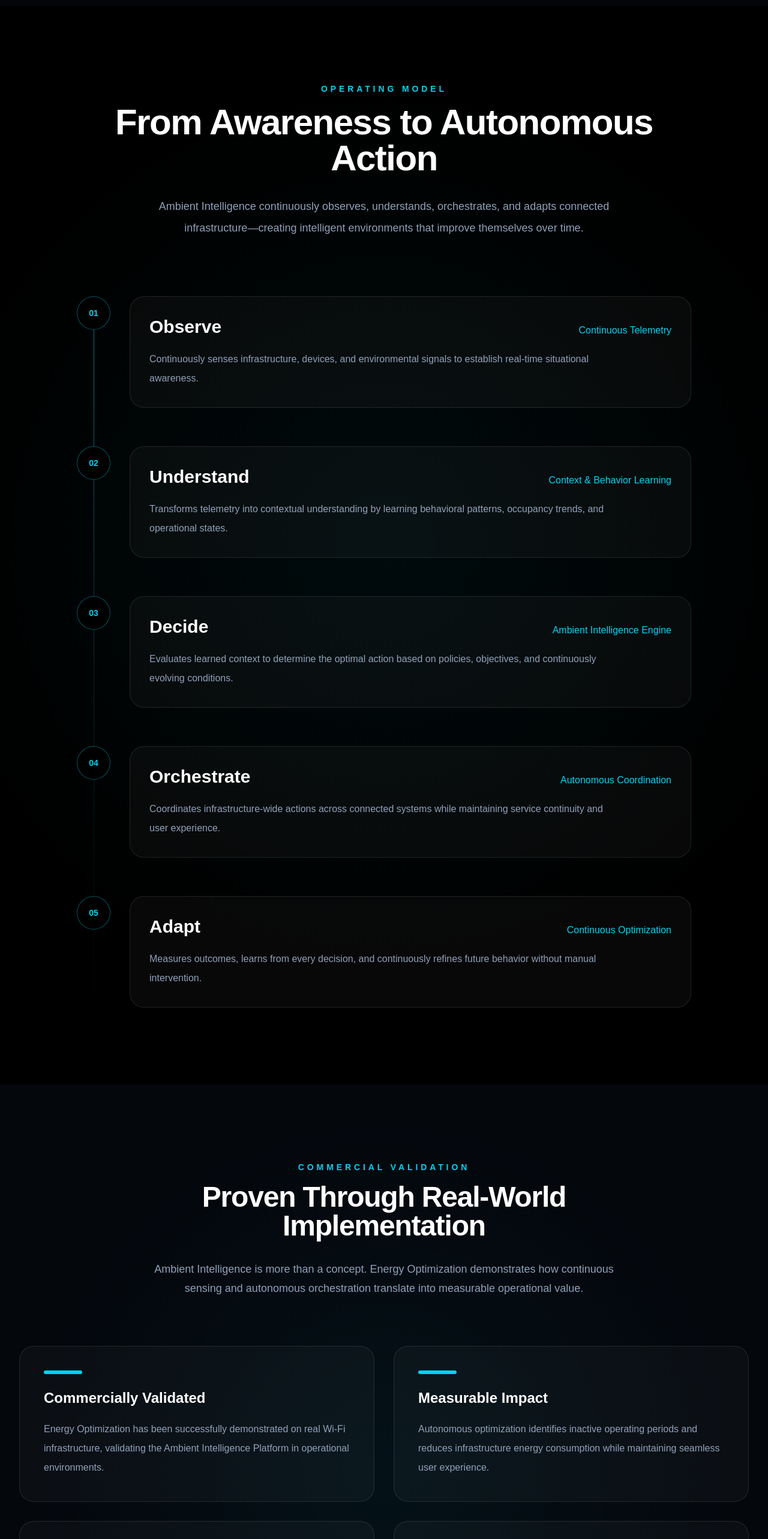
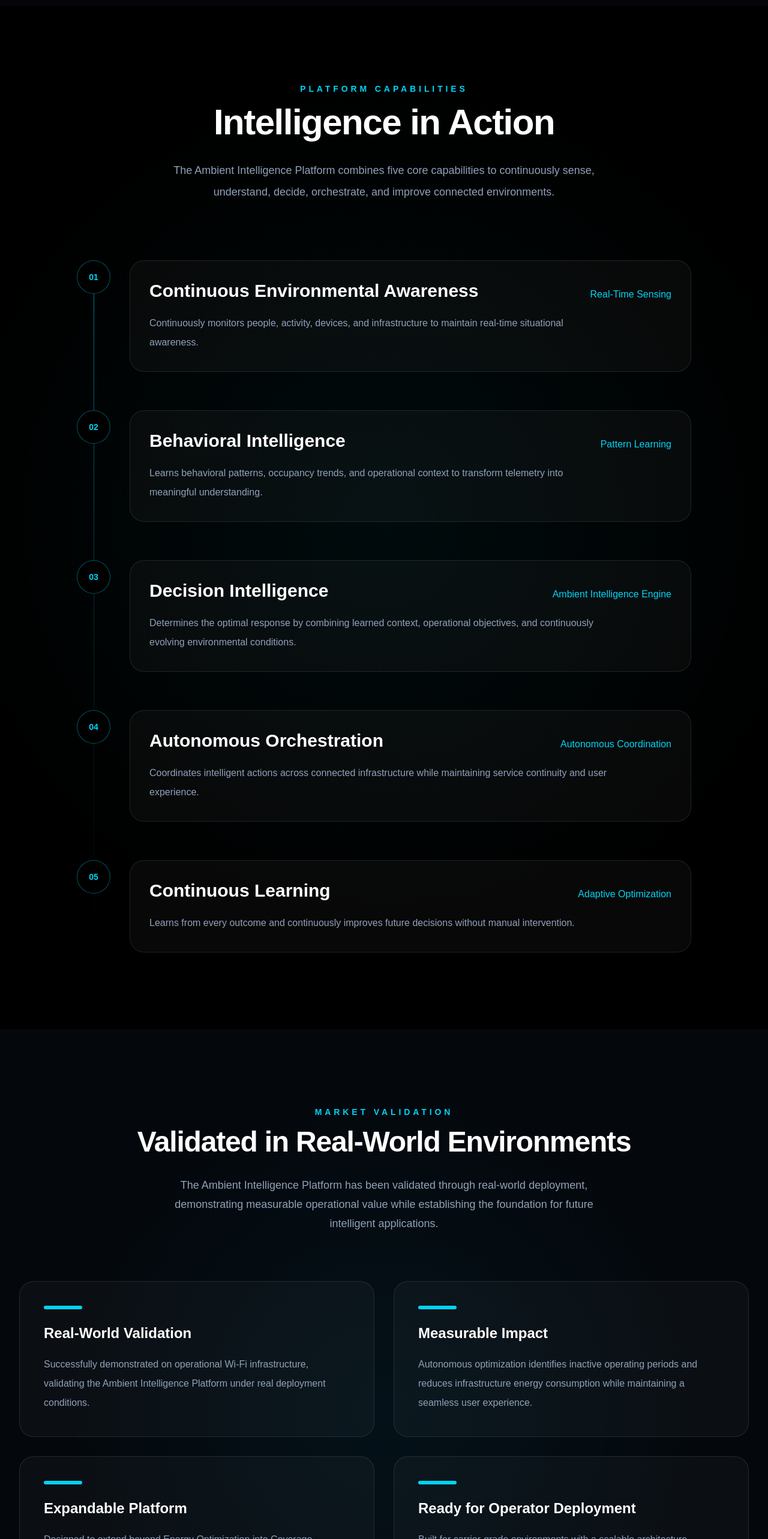
Before and after one commit to sean1quest/3rd-ai-website, a Next.js app: page / in a window 1280 px wide. Shown: the part 3860-6426 px from the top of the page at 60% size. Built offline with nearby package versions, Linux system fonts and the light colour scheme.

Commit message:
Sprint 4 - Refine Market Validation and CTA

```diff
--- a/components/sections/CTA.tsx
+++ b/components/sections/CTA.tsx
@@ -8,11 +8,10 @@ export default function CTA() {
       <div className="absolute inset-0 bg-[radial-gradient(circle_at_center,rgba(0,217,255,0.08),transparent_60%)]" />
 
       <div className="relative mx-auto max-w-5xl px-8 text-center">
-
         {/* Section Label */}
 
         <p className="mb-6 text-sm font-semibold uppercase tracking-[0.35em] text-cyan-400">
-          The Future Starts Here
+          Let's Build the Future Together
         </p>
 
         {/* Headline */}
@@ -28,15 +27,14 @@ export default function CTA() {
         {/* Supporting Text */}
 
         <p className="mx-auto mt-10 max-w-3xl text-xl leading-9 text-slate-400">
-          Discover how Ambient Intelligence transforms Wi-Fi infrastructure
-          into an adaptive platform that continuously senses, understands,
-          orchestrates, and acts autonomously.
+          Discover how the Ambient Intelligence Platform enables connected
+          environments to continuously sense, understand, orchestrate, and
+          adapt autonomously.
         </p>
 
         {/* CTA Buttons */}
 
         <div className="mt-16 flex flex-wrap justify-center gap-6">
-
           <a
             href="mailto:info@3rd-ai.com"
             className="rounded-full bg-cyan-400 px-10 py-4 text-lg font-semibold text-black transition-all duration-300 hover:scale-105"
@@ -50,11 +48,9 @@ export default function CTA() {
             rel="noopener noreferrer"
             className="rounded-full border border-white/15 px-10 py-4 text-lg text-white transition-all duration-300 hover:border-cyan-400 hover:text-cyan-400"
           >
-            Follow Our Journey
+            Connect on LinkedIn
           </a>
-
         </div>
-
       </div>
     </section>
   );
--- a/components/sections/Capabilities.tsx
+++ b/components/sections/Capabilities.tsx
@@ -2,38 +2,38 @@ export default function Capabilities() {
   const steps = [
     {
       number: "01",
-      title: "Observe",
-      subtitle: "Continuous Telemetry",
+      title: "Continuous Environmental Awareness",
+      subtitle: "Real-Time Sensing",
       description:
-        "Continuously senses infrastructure, devices, and environmental signals to establish real-time situational awareness.",
+        "Continuously monitors people, activity, devices, and infrastructure to maintain real-time situational awareness.",
     },
     {
       number: "02",
-      title: "Understand",
-      subtitle: "Context & Behavior Learning",
+      title: "Behavioral Intelligence",
+      subtitle: "Pattern Learning",
       description:
-        "Transforms telemetry into contextual understanding by learning behavioral patterns, occupancy trends, and operational states.",
+        "Learns behavioral patterns, occupancy trends, and operational context to transform telemetry into meaningful understanding.",
     },
     {
       number: "03",
-      title: "Decide",
+      title: "Decision Intelligence",
       subtitle: "Ambient Intelligence Engine",
       description:
-        "Evaluates learned context to determine the optimal action based on policies, objectives, and continuously evolving conditions.",
+        "Determines the optimal response by combining learned context, operational objectives, and continuously evolving environmental conditions.",
     },
     {
       number: "04",
-      title: "Orchestrate",
+      title: "Autonomous Orchestration",
       subtitle: "Autonomous Coordination",
       description:
-        "Coordinates infrastructure-wide actions across connected systems while maintaining service continuity and user experience.",
+        "Coordinates intelligent actions across connected infrastructure while maintaining service continuity and user experience.",
     },
     {
       number: "05",
-      title: "Adapt",
-      subtitle: "Continuous Optimization",
+      title: "Continuous Learning",
+      subtitle: "Adaptive Optimization",
       description:
-        "Measures outcomes, learns from every decision, and continuously refines future behavior without manual intervention.",
+        "Learns from every outcome and continuously improves future decisions without manual intervention.",
     },
   ];
 
@@ -46,59 +46,44 @@ export default function Capabilities() {
       <div className="absolute inset-0 bg-[radial-gradient(circle_at_center,rgba(0,217,255,0.05),transparent_70%)]" />
 
       <div className="relative mx-auto max-w-7xl px-6">
-
         {/* Header */}
-
         <div className="mx-auto max-w-4xl text-center">
-
           <p className="mb-4 text-sm font-semibold uppercase tracking-[0.35em] text-cyan-400">
-            OPERATING MODEL
+            PLATFORM CAPABILITIES
           </p>
 
           <h2 className="text-5xl font-bold tracking-tight text-white md:text-6xl">
-            From Awareness to Autonomous Action
+            Intelligence in Action
           </h2>
 
           <p className="mx-auto mt-8 max-w-3xl text-lg leading-9 text-slate-400">
-            Ambient Intelligence continuously observes, understands,
-            orchestrates, and adapts connected infrastructure—creating
-            intelligent environments that improve themselves over time.
+            The Ambient Intelligence Platform combines five core capabilities to
+            continuously sense, understand, decide, orchestrate, and improve
+            connected environments.
           </p>
-
         </div>
 
         {/* Timeline */}
-
         <div className="relative mx-auto mt-24 max-w-5xl">
-
           {/* Vertical Line */}
-
           <div className="absolute left-7 top-0 h-full w-px bg-gradient-to-b from-cyan-400/60 via-cyan-400/20 to-transparent" />
 
           <div className="space-y-16">
-
             {steps.map((step) => (
               <div
                 key={step.number}
                 className="relative flex gap-8"
               >
-
                 {/* Number */}
-
                 <div className="relative z-10 flex h-14 w-14 shrink-0 items-center justify-center rounded-full border border-cyan-400/40 bg-black">
-
                   <span className="text-sm font-semibold text-cyan-400">
                     {step.number}
                   </span>
-
                 </div>
 
                 {/* Content */}
-
                 <div className="flex-1 rounded-3xl border border-white/10 bg-white/[0.03] p-8 transition-all duration-300 hover:border-cyan-400/30 hover:bg-white/[0.05]">
-
                   <div className="flex flex-col gap-2 md:flex-row md:items-end md:justify-between">
-
                     <h3 className="text-3xl font-semibold text-white">
                       {step.title}
                     </h3>
@@ -106,22 +91,16 @@ export default function Capabilities() {
                     <p className="text-cyan-400">
                       {step.subtitle}
                     </p>
-
                   </div>
 
                   <p className="mt-5 max-w-3xl leading-8 text-slate-400">
                     {step.description}
                   </p>
-
                 </div>
-
               </div>
             ))}
-
           </div>
-
         </div>
-
       </div>
     </section>
   );
--- a/components/sections/CommercialValidation.tsx
+++ b/components/sections/CommercialValidation.tsx
@@ -1,24 +1,24 @@
 export default function CommercialValidation() {
   const validations = [
     {
-      title: "Commercially Validated",
+      title: "Real-World Validation",
       description:
-        "Energy Optimization has been successfully demonstrated on real Wi-Fi infrastructure, validating the Ambient Intelligence Platform in operational environments.",
+        "Successfully demonstrated on operational Wi-Fi infrastructure, validating the Ambient Intelligence Platform under real deployment conditions.",
     },
     {
       title: "Measurable Impact",
       description:
-        "Autonomous optimization identifies inactive operating periods and reduces infrastructure energy consumption while maintaining seamless user experience.",
+        "Autonomous optimization identifies inactive operating periods and reduces infrastructure energy consumption while maintaining a seamless user experience.",
     },
     {
-      title: "Platform Ready",
+      title: "Expandable Platform",
       description:
-        "The same Ambient Intelligence Platform is designed to expand into Coverage Optimization and Occupancy Intelligence without changing the underlying architecture.",
+        "Designed to extend beyond Energy Optimization into Coverage Optimization, Occupancy Intelligence, and future Ambient Intelligence applications without changing the underlying platform.",
     },
     {
       title: "Ready for Operator Deployment",
       description:
-        "Built for carrier-grade environments with a scalable architecture that supports large-scale infrastructure deployments.",
+        "Built for carrier-grade environments with a scalable architecture designed for deployment across large infrastructure fleets.",
     },
   ];
 
@@ -28,30 +28,28 @@ export default function CommercialValidation() {
       className="relative overflow-hidden bg-[#04070C] py-32"
     >
       {/* Ambient Glow */}
-
       <div className="absolute inset-0 bg-[radial-gradient(circle_at_center,rgba(0,217,255,0.05),transparent_65%)]" />
 
       <div className="relative mx-auto max-w-7xl px-8">
         {/* Header */}
-
         <div className="mx-auto mb-20 max-w-4xl text-center">
           <p className="mb-4 text-sm font-semibold uppercase tracking-[0.35em] text-cyan-400">
-            Commercial Validation
+            Market Validation
           </p>
 
           <h2 className="text-5xl font-semibold tracking-tight text-white">
-            Proven Through Real-World Implementation
+            Validated in Real-World Environments
           </h2>
 
           <p className="mx-auto mt-8 max-w-3xl text-lg leading-8 text-slate-400">
-            Ambient Intelligence is more than a concept. Energy Optimization
-            demonstrates how continuous sensing and autonomous orchestration
-            translate into measurable operational value.
+            The Ambient Intelligence Platform has been validated through
+            real-world deployment, demonstrating measurable operational value
+            while establishing the foundation for future intelligent
+            applications.
           </p>
         </div>
 
         {/* Validation Grid */}
-
         <div className="grid gap-8 md:grid-cols-2">
           {validations.map((item) => (
             <div
@@ -72,12 +70,11 @@ export default function CommercialValidation() {
         </div>
 
         {/* Closing */}
-
         <div className="mx-auto mt-24 max-w-4xl text-center">
           <p className="text-xl leading-9 text-slate-300">
             One Ambient Intelligence Platform.
             <br />
-            Commercially validated today. Continuously expanding tomorrow.
+            Validated today. Built for the future of connected environments.
           </p>
         </div>
       </div>
```
